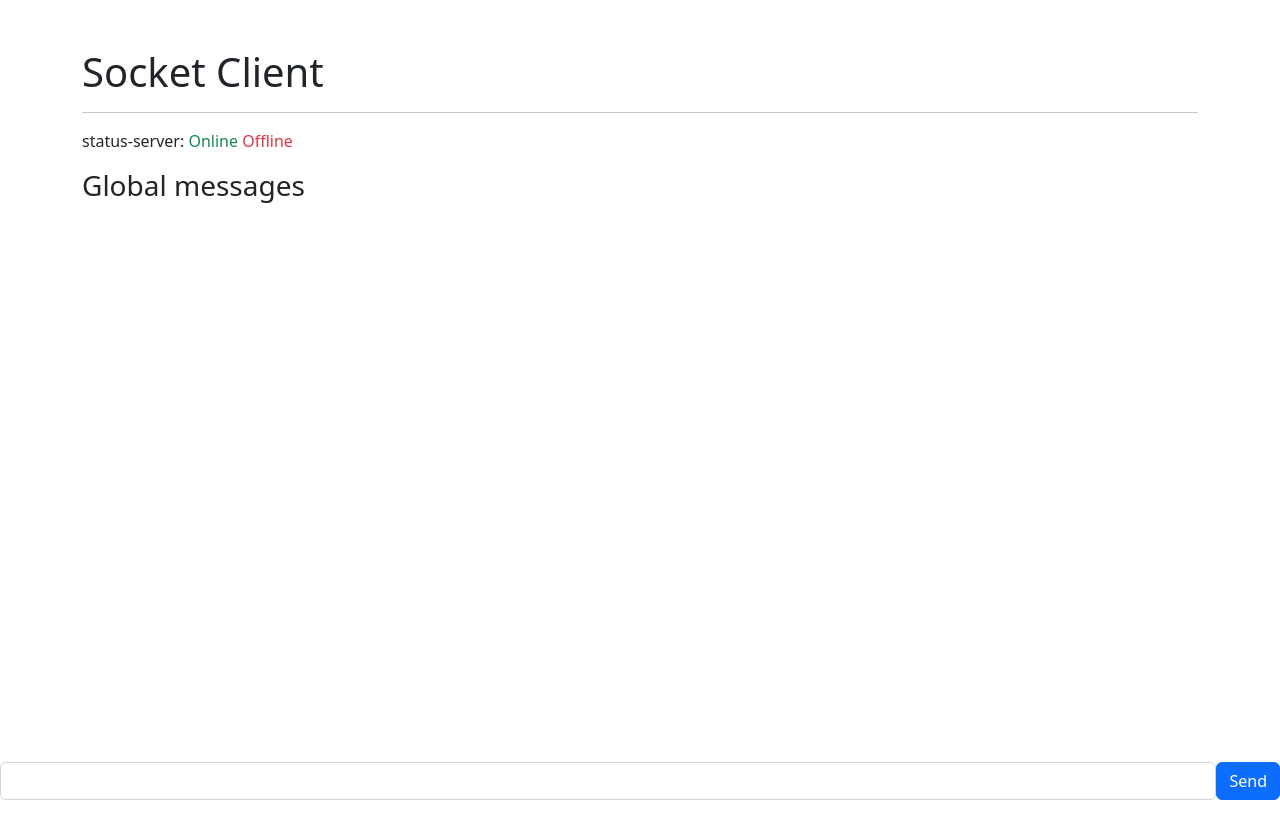
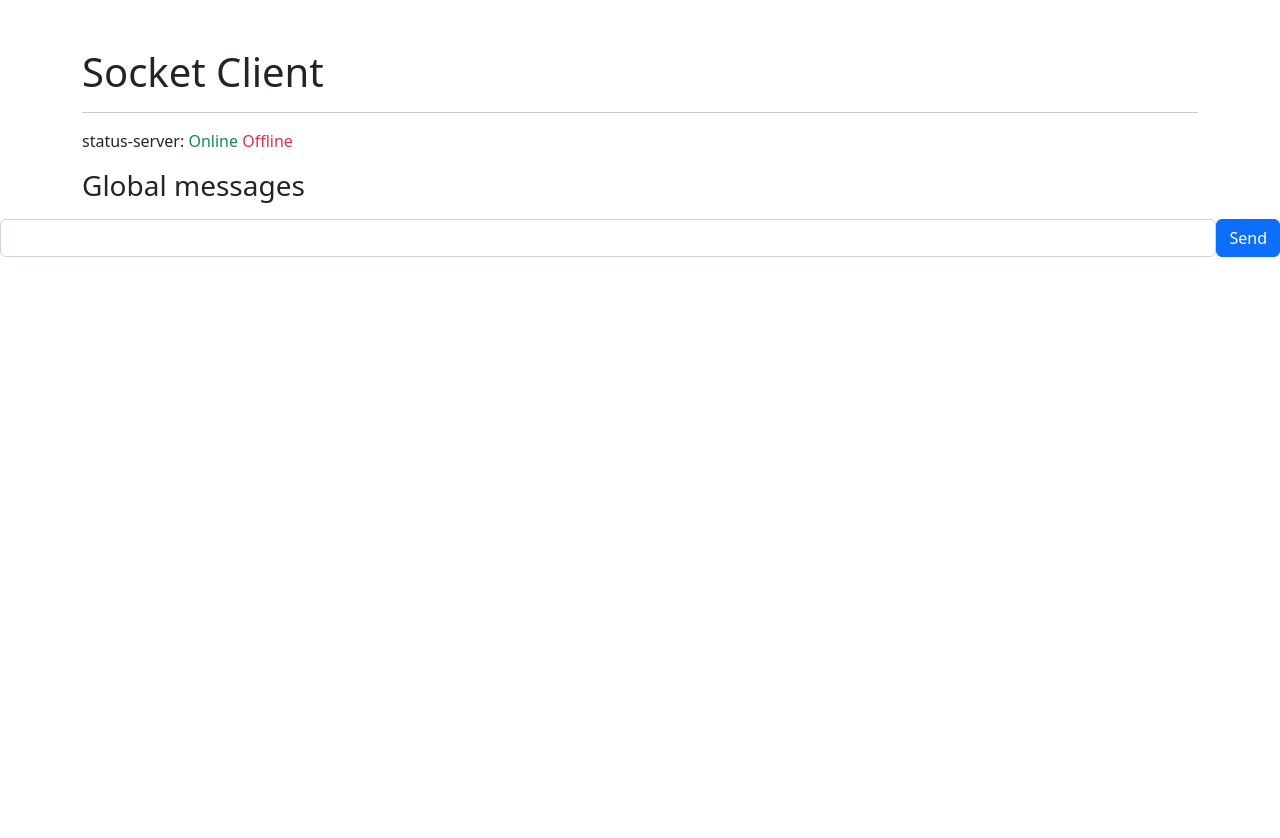
Before and after one commit to juanvidev/sockets-server-nodefher, a website: page public/index.html in a window 1280 px wide. After the commit the page ends 800 px from the top, so only its background shows below. Drawn offline with nearby package versions, Linux system fonts and the light colour scheme; no server answers.

Commit message:
improve style

```diff
--- a/public/index.html
+++ b/public/index.html
@@ -10,7 +10,7 @@
 </head>
 
 <body>
-    <div class="container" style="height: 100vh; overflow: hidden">
+    <div class="container" style="overflow: auto; direction: ltr">
 
         <h1 class="mt-5">Socket Client</h1>
         <hr>
```
